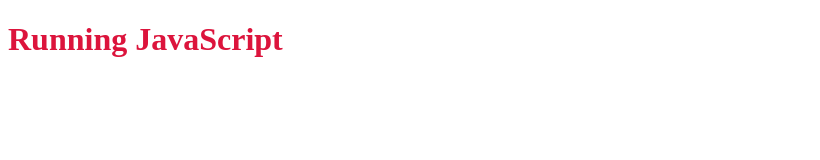
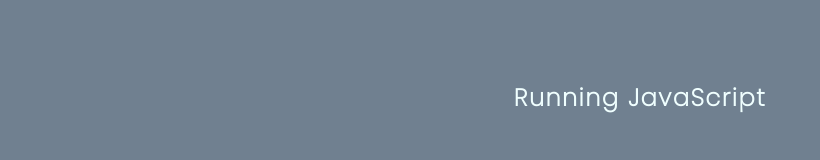
Before and after one commit to renuyarasu/bhadra_demo, a plain HTML site: page index.html in a window 1280 px wide. Shown: the whole page, without its empty margins (0-820 px from the left). Drawn offline with Linux system fonts and the light colour scheme.

Commit message:
initial commit

```diff
--- a/index.html
+++ b/index.html
@@ -1,16 +1,36 @@
 <!DOCTYPE html>
 <html lang="en">
+  <head>
+    <meta charset="UTF-8" />
+    <meta http-equiv="X-UA-Compatible" content="IE=edge" />
+    <meta name="viewport" content="width=device-width, initial-scale=1.0" />
+    <link
+      rel="stylesheet"
+      href="https://fonts.googleapis.com/css2?family=Poppins:wght@200&display=swap"
+    />
+    <style>
+      * {
+        font-family: "Poppins", sans-serif;
+        margin: 0;
+        padding: 0;
+        box-sizing: border-box;
+      }
 
-<head>
-    <meta charset="UTF-8">
-    <meta http-equiv="X-UA-Compatible" content="IE=edge">
-    <meta name="viewport" content="width=device-width, initial-scale=1.0">
+      h1 {
+        text-align: center;
+        font-size: 1.5rem;
+        letter-spacing: 0.1rem;
+        background-color: slategrey;
+        color: azure;
+        padding-top: 5rem;
+        min-height: 100vh;
+      }
+    </style>
     <title>Running JavaScript</title>
-</head>
+  </head>
 
-<body>
-    <h1 style="color: crimson;">Running JavaScript</h1>
+  <body>
+    <h1>Running JavaScript</h1>
     <script src="app.js"></script>
-</body>
-
+  </body>
 </html>
```
